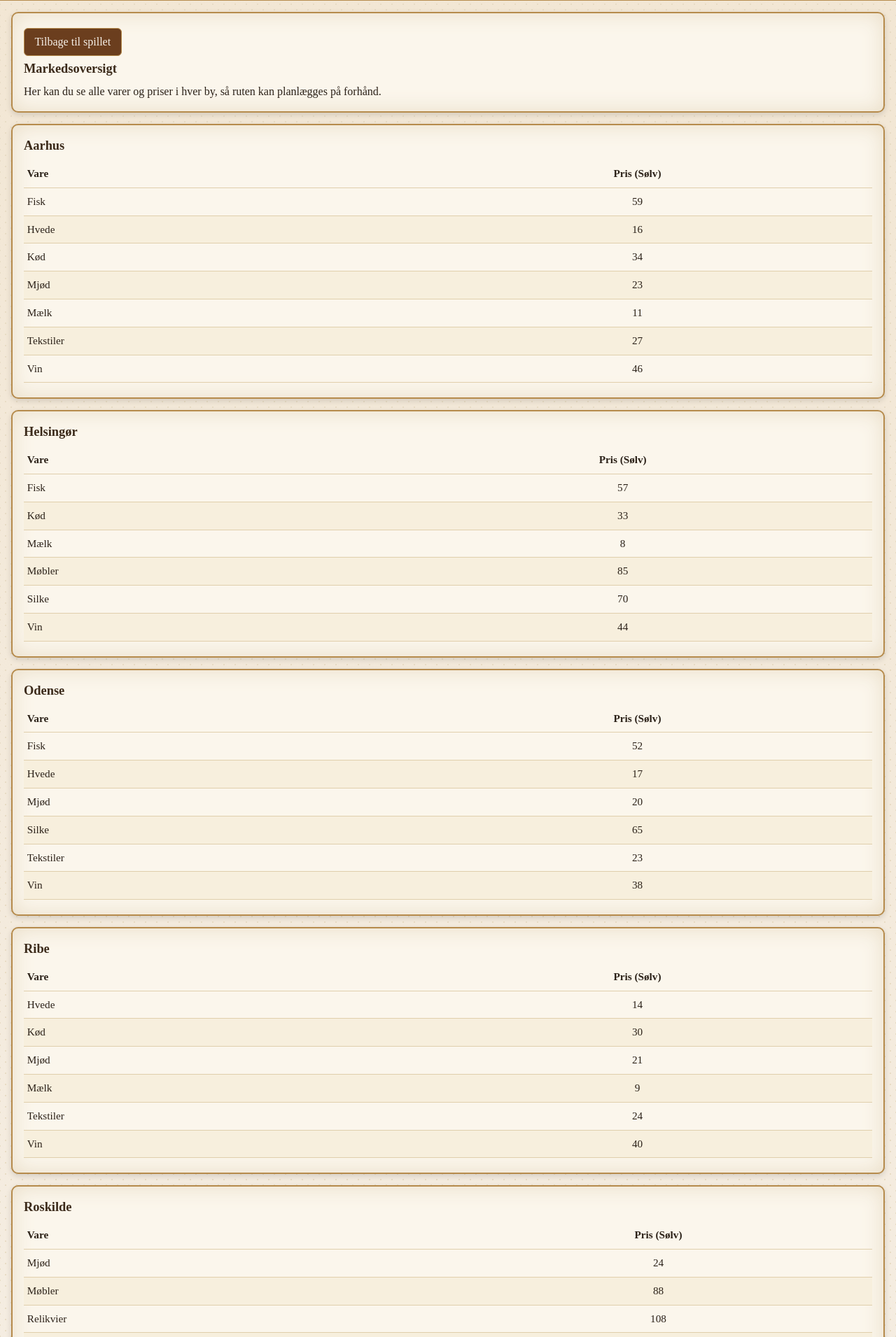
After one commit to nteuchler/Truckerspil, a Flask app: page /prices in a window 1280 px wide. The commit adds this page. Shown: the part 170-2081 px from the top of the page at 70% size. Run offline with Flask 3, Linux system fonts and the light colour scheme.

Commit message:
Truck upgradability and price overview

```diff
--- a/app.py
+++ b/app.py
@@ -87,15 +87,22 @@ DEFAULT_PLAYERS = {
     for i in range(1, 5)
 }
 
+DEFAULT_VOGN_SETTINGS = {
+    "start_cost": 300,
+    "upgrade_step": 200,
+}
+
 # ---------------------------------------------------------------------
 #  Helper functions for persistence
 # ---------------------------------------------------------------------
 def next_upgrade_cost(capacity: int) -> int:
-    """
-    Pricing rule: +1 pallet costs €(200 * capacity – 100)
-    → 2→3 slots = €300, 3→4 = €500, 4→5 = €700, …
-    """
-    return 200 * capacity - 100
+    """Return cost for upgrading capacity by one slot."""
+    settings = globals().get("vogn_settings", DEFAULT_VOGN_SETTINGS)
+    start_cost = int(settings.get("start_cost", DEFAULT_VOGN_SETTINGS["start_cost"]))
+    upgrade_step = int(settings.get("upgrade_step", DEFAULT_VOGN_SETTINGS["upgrade_step"]))
+    if capacity <= 2:
+        return start_cost
+    return start_cost + upgrade_step * (capacity - 2)
 
 def iso_now():
     """UTC ISO-8601 timestamp, seconds only."""
@@ -117,6 +124,7 @@ def load_game_state():
     data.setdefault("city_prices", DEFAULT_CITY_PRICES_EU.copy())
     data.setdefault("breaking_news", "")
     data.setdefault("closed_cities", [])
+    data.setdefault("vogn_settings", copy.deepcopy(DEFAULT_VOGN_SETTINGS))
     # ---------- NEW: ensure Vogn Manden exists even in older saves ----------
     if "Vogn Manden" not in data["city_prices"]:
         data["city_prices"]["Vogn Manden"] = {}
@@ -141,6 +149,7 @@ def save_game_state():
                 "city_prices": city_prices,
                 "breaking_news": breaking_news,
                 "closed_cities": closed_cities,
+                "vogn_settings": vogn_settings,
             },
             f,
             indent=2,
@@ -157,6 +166,7 @@ selected_player = _state["selected_player"]
 city_prices     = _state["city_prices"]
 breaking_news   = _state["breaking_news"]
 closed_cities   = _state["closed_cities"]
+vogn_settings   = _state["vogn_settings"]
 
 # Convenience list for the dropdown
 cities = list(city_prices.keys())
@@ -183,6 +193,16 @@ def index():
         closed_cities=closed_cities,
         capacity=player_data['capacity'],          # NEW
         upgrade_cost=next_upgrade_cost(player_data['capacity'])  # NEW
+    )
+
+
+@app.route('/prices')
+def price_overview():
+    """Show all cities with their available goods and prices."""
+    return render_template(
+        'prices.html',
+        city_prices=city_prices,
+        closed_cities=closed_cities,
     )
 
 @app.route('/buy', methods=['POST'])
@@ -305,7 +325,8 @@ def admin():
         breaking_news=breaking_news,
         closed_cities=closed_cities,
         players=players,
-        selected_city=selected_city  # ← pass it to the template
+        selected_city=selected_city,  # ← pass it to the template
+        vogn_settings=vogn_settings,
     )
 @app.route('/update_prices', methods=['POST'])
 def update_prices():
@@ -329,6 +350,24 @@ def update_prices():
         city_prices[city].update(updated_prices)
         save_game_state()  # Optionally save the state after the update
 
+    return redirect(url_for('admin'))
+
+
+@app.route('/update_vogn_settings', methods=['POST'])
+def update_vogn_settings():
+    global vogn_settings
+    start_raw = (request.form.get('start_cost') or '').strip()
+    step_raw = (request.form.get('upgrade_step') or '').strip()
+    try:
+        start_cost = int(start_raw)
+        upgrade_step = int(step_raw)
+    except ValueError:
+        return redirect(url_for('admin'))
+    if start_cost < 0 or upgrade_step < 0:
+        return redirect(url_for('admin'))
+    vogn_settings['start_cost'] = start_cost
+    vogn_settings['upgrade_step'] = upgrade_step
+    save_game_state()
     return redirect(url_for('admin'))
 
 
@@ -405,7 +444,7 @@ def upgrade_truck():
 @app.route('/reset_game', methods=['POST'])
 def reset_game():
     global players, selected_city, selected_player
-    global city_prices, breaking_news, closed_cities
+    global city_prices, breaking_news, closed_cities, vogn_settings
 
     # Fresh deep copies so we don't accidentally share state
     players         = copy.deepcopy(DEFAULT_PLAYERS)
@@ -414,6 +453,7 @@ def reset_game():
     city_prices     = copy.deepcopy(DEFAULT_CITY_PRICES_EU)
     breaking_news   = ""
     closed_cities   = []
+    vogn_settings   = copy.deepcopy(DEFAULT_VOGN_SETTINGS)
 
     save_game_state()
     return redirect(url_for('admin'))
--- a/game_state.json
+++ b/game_state.json
@@ -39,6 +39,71 @@
   },
   "selected_city": "Vogn Manden",
   "selected_player": "Player 1",
+  "city_prices": {
+    "Ribe": {
+      "M\u00e6lk": 9,
+      "Hvede": 14,
+      "Mj\u00f8d": 21,
+      "Tekstiler": 24,
+      "K\u00f8d": 30,
+      "Vin": 40
+    },
+    "Aarhus": {
+      "M\u00e6lk": 11,
+      "Hvede": 16,
+      "Mj\u00f8d": 23,
+      "Tekstiler": 27,
+      "K\u00f8d": 34,
+      "Vin": 46,
+      "Fisk": 59
+    },
+    "Roskilde": {
+      "Mj\u00f8d": 24,
+      "Tekstiler": 26,
+      "Silke": 74,
+      "M\u00f8bler": 88,
+      "Relikvier": 108,
+      "Rustninger": 147
+    },
+    "Helsing\u00f8r": {
+      "M\u00e6lk": 8,
+      "K\u00f8d": 33,
+      "Vin": 44,
+      "Fisk": 57,
+      "Silke": 70,
+      "M\u00f8bler": 85
+    },
+    "Odense": {
+      "Hvede": 17,
+      "Mj\u00f8d": 20,
+      "Tekstiler": 23,
+      "Vin": 38,
+      "Fisk": 52,
+      "Silke": 65
+    },
+    "Viborg": {
+      "K\u00f8d": 36,
+      "Vin": 47,
+      "Fisk": 61,
+      "M\u00f8bler": 90,
+      "Relikvier": 110,
+      "Rustninger": 150
+    },
+    "Svendborg": {
+      "M\u00e6lk": 10,
+      "Hvede": 15,
+      "Mj\u00f8d": 22,
+      "Tekstiler": 25,
+      "K\u00f8d": 31,
+      "Vin": 41,
+      "Relikvier": 93
+    },
+    "Vogn Manden": {}
+  },
   "breaking_news": "",
-  "closed_cities": []
+  "closed_cities": [],
+  "vogn_settings": {
+    "start_cost": 300,
+    "upgrade_step": 400
+  }
 }
--- a/static/style.css
+++ b/static/style.css
@@ -66,6 +66,19 @@ button{
 }
 button:hover{background:#7f4a26;cursor:pointer}
 
+/* ====== Simple navigation link ====== */
+a.nav-link{
+  display:inline-block;
+  margin:.3rem 0;
+  color:#f6f0e8;
+  background:#6b3e1e;
+  padding:.45rem .9rem;
+  border-radius:6px;
+  border:1.5px solid #b68b4c;
+  text-decoration:none;
+}
+a.nav-link:hover{background:#7f4a26}
+
 /* ====== Table (admin) ====== */
 table{width:100%;border-collapse:collapse;margin:.3rem 0;font-size:.95rem}
 th,td{padding:.5rem .3rem;text-align:center;border-bottom:1px solid #e0cfac}
--- a/templates/index.html
+++ b/templates/index.html
@@ -66,6 +66,7 @@
         </select>
     </form>
     <p style="margin-top:.4rem">Nuværende by: <strong>{{ selected_city }}</strong></p>
+    <a class="nav-link" href="{{ url_for('price_overview') }}">Se alle priser</a>
   </section>
 
   <!-- Marketplace or Truck-store -->
--- /dev/null
+++ b/templates/prices.html
@@ -0,0 +1,60 @@
+<!doctype html>
+<html lang="en">
+<head>
+    <meta charset="utf-8">
+    <meta name="viewport" content="width=device-width, initial-scale=1">
+    <title>Trucker Tycoon – Priser</title>
+    <link rel="stylesheet" href="{{ url_for('static', filename='style.css') }}">
+    <style>
+      .nav-link{margin-bottom:0.6rem}
+      h2 small{font-size:0.75em;font-weight:normal;color:#8b2c2c;margin-left:0.4rem}
+      .prices-table td:first-child{text-align:left}
+    </style>
+</head>
+<body>
+<header>
+  <img src="https://external-content.duckduckgo.com/iu/?u=https%3A%2F%2Fmedia.snl.no%2Fmedia%2F43340%2Fstandard_handel2.jpg&f=1&nofb=1&ipt=7f18055a1f9767483362d2751dd0d6acf1493c64eab4e44d123b5e6687fd138a" alt="Long-haul truck driving at dusk">
+  <h1>Handels spillet</h1>
+</header>
+
+<main>
+  <section class="card">
+    <a class="nav-link" href="{{ url_for('index') }}">Tilbage til spillet</a>
+    <h2>Markedsoversigt</h2>
+    <p>Her kan du se alle varer og priser i hver by, så ruten kan planlægges på forhånd.</p>
+  </section>
+
+  {% for city, goods in city_prices|dictsort %}
+    <section class="card">
+      <h2>
+        {{ city }}
+        {% if city in closed_cities %}
+          <small>(Lukket)</small>
+        {% endif %}
+      </h2>
+      {% if goods %}
+        <table class="prices-table">
+          <thead>
+            <tr>
+              <th style="text-align:left">Vare</th>
+              <th>Pris (Sølv)</th>
+            </tr>
+          </thead>
+          <tbody>
+          {% for item, price in goods|dictsort %}
+            <tr>
+              <td>{{ item }}</td>
+              <td>{{ price }}</td>
+            </tr>
+          {% endfor %}
+          </tbody>
+        </table>
+      {% else %}
+        <p>Ingen varer til salg i øjeblikket.</p>
+      {% endif %}
+    </section>
+  {% endfor %}
+</main>
+
+</body>
+</html>
```
Also changed, not shown: templates/admin.html (+15 -0 lines).
